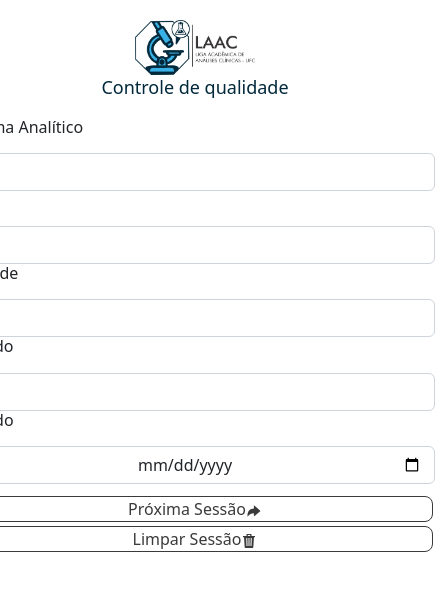
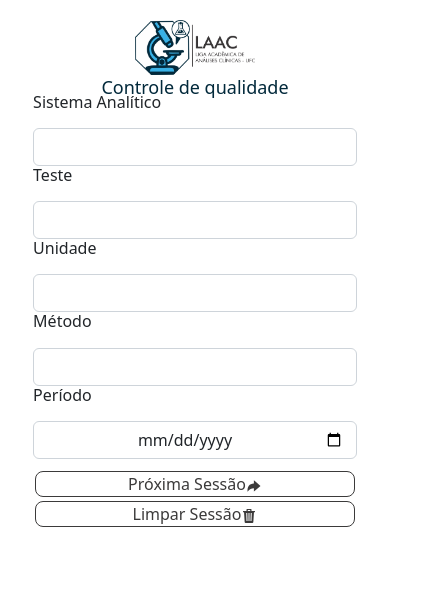
Before and after one commit to adrianomonteiroweb/westgard-system, a React (Create React App) app: page / in a window 390 px wide. Shown: the top 590 px of the page, 445 px wide, since content can reach past the window. Built offline with nearby package versions, Linux system fonts and the light colour scheme.

Commit message:
fix: css style for media queries settings

```diff
--- a/src/pages/AnaliticSystemPage/analiticSystemPage.css
+++ b/src/pages/AnaliticSystemPage/analiticSystemPage.css
@@ -34,13 +34,16 @@
 }
 
 @media (max-width: 425px) {
-  .analiticSystem-div {
+  .App .analiticSystem-div {
     border: 0;
     height: 400px;
     padding: 10px;
-    width: 100%;
+    width: 90%;
   }
 }
 
 @media (max-width: 320px) {
+  .App .analiticSystem-div {
+    width: 90%;
+  }
 }
--- a/src/pages/BatchRecordPage/batchRecordPage.css
+++ b/src/pages/BatchRecordPage/batchRecordPage.css
@@ -223,7 +223,7 @@ table th, td {
 
 @media (max-width: 425px) {
   .batch-record {
-    width: 100%;
+    width: 96%;
   }
 
   .batch-record-div div {
@@ -264,7 +264,7 @@ table th, td {
 
 @media (max-width: 320px) {
   .batch-record {
-    width: 100%;
+    width: 96%;
   }
 
   .batch-record-div div {
```
